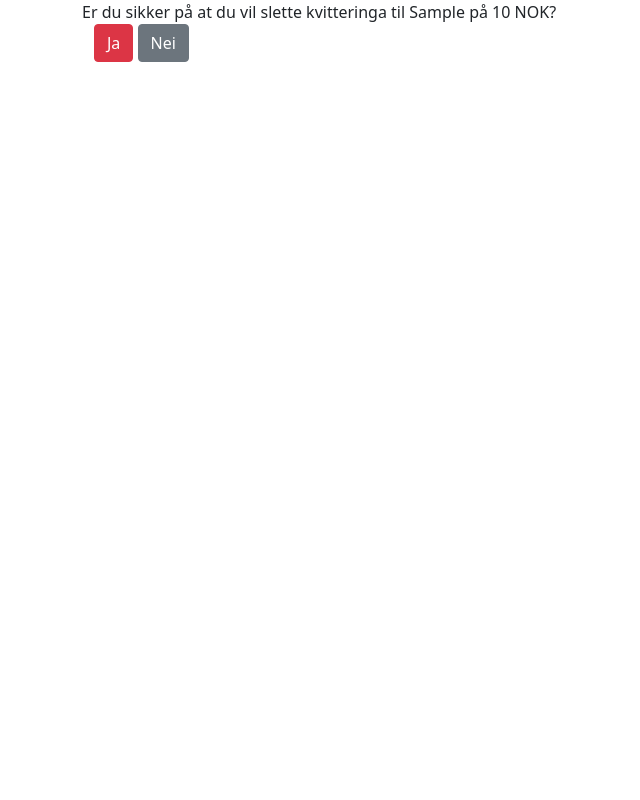
After one commit to DarthMikke/bookkeeper, a Django app: template templates/delete_receipt.html in a window 1280 px wide. The commit adds this page. Shown: the whole page, without its empty margins (0-640 px from the left). Run offline with Django 3.2, Linux system fonts and the light colour scheme; the template is opened without the code that fills it: most values are stand-ins (such as "Sample title", 1, 10 or a date in 2020).

Commit message:
Delete receipt.

```diff
--- /dev/null
+++ b/templates/delete_receipt.html
@@ -0,0 +1,22 @@
+<html lang="nn">
+<head>
+    <title>Slett utgift</title>
+
+    <!--
+      Bootstrap
+    -->
+    <link href="https://cdn.jsdelivr.net/npm/bootstrap@5.1.1/dist/css/bootstrap.min.css" rel="stylesheet" integrity="sha384-F3w7mX95PdgyTmZZMECAngseQB83DfGTowi0iMjiWaeVhAn4FJkqJByhZMI3AhiU" crossorigin="anonymous">
+    <script src="https://cdn.jsdelivr.net/npm/bootstrap@5.1.1/dist/js/bootstrap.bundle.min.js" integrity="sha384-/bQdsTh/da6pkI1MST/rWKFNjaCP5gBSY4sEBT38Q/9RBh9AH40zEOg7Hlq2THRZ" crossorigin="anonymous"></script>
+    <link rel="stylesheet" href="https://cdn.jsdelivr.net/npm/bootstrap-icons@1.8.1/font/bootstrap-icons.css">
+
+</head>
+<body>
+<div class="container">
+    Er du sikker på at du vil slette kvitteringa til {{ receipt.to_account }} på {{ receipt.amount }} NOK?
+    <div class="container-fluid">
+        <a class="btn btn-danger" href="{% url "delete_receipt" %}?receipt={{ receipt.id }}&confirmed=1">Ja</a>
+        <a class="btn btn-secondary" href="{% url "list_view" %}">Nei</a>
+    </div>
+</div>
+</body>
+</html>
--- a/templates/list.html
+++ b/templates/list.html
@@ -29,6 +29,8 @@
             <td><a href="{% url "edit_receipt" %}?receipt={{ expense.id }}">
                 <i class="bi bi-pencil"></i>
             </a>
+            <a href="{% url "delete_receipt" %}?receipt={{ expense.id }}"><i class="bi bi-x-circle"></i>
+            </a>
             </td>
         </tr>
     {% endfor %}
--- a/urls.py
+++ b/urls.py
@@ -4,6 +4,7 @@ from .views import *
 urlpatterns = [
     path('add_receipt.html', add_receipt.as_view(), name="add_receipt"),
     path('edit_receipt.html', add_receipt.as_view(), name="edit_receipt"),
+    path('delete_receipt.html', delete_receipt.as_view(), name="delete_receipt"),
     path('list.html', list.as_view(), name='list_view'),
     path('list_payee.html', payee_list.as_view(), name='payee'),
 ]
```
Also changed, not shown: views.py (+20 -0 lines).
